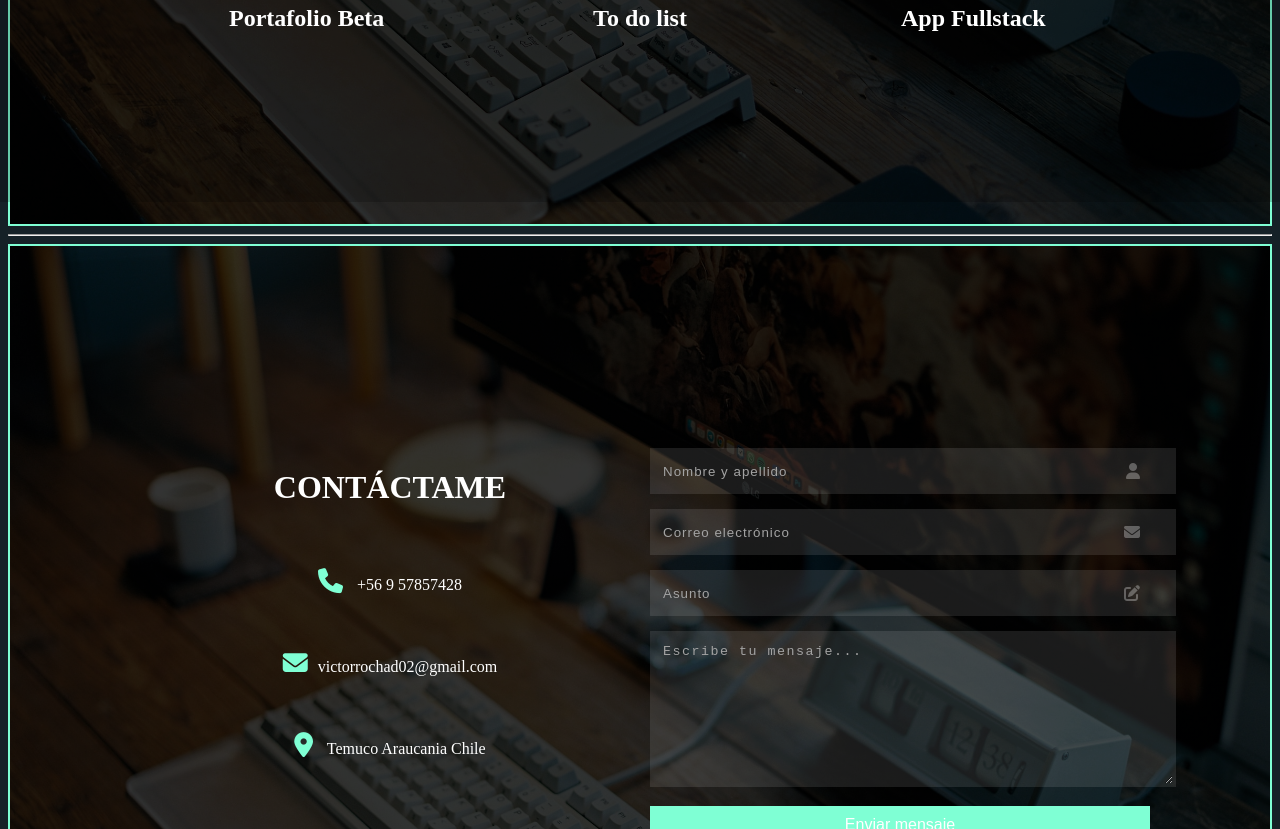
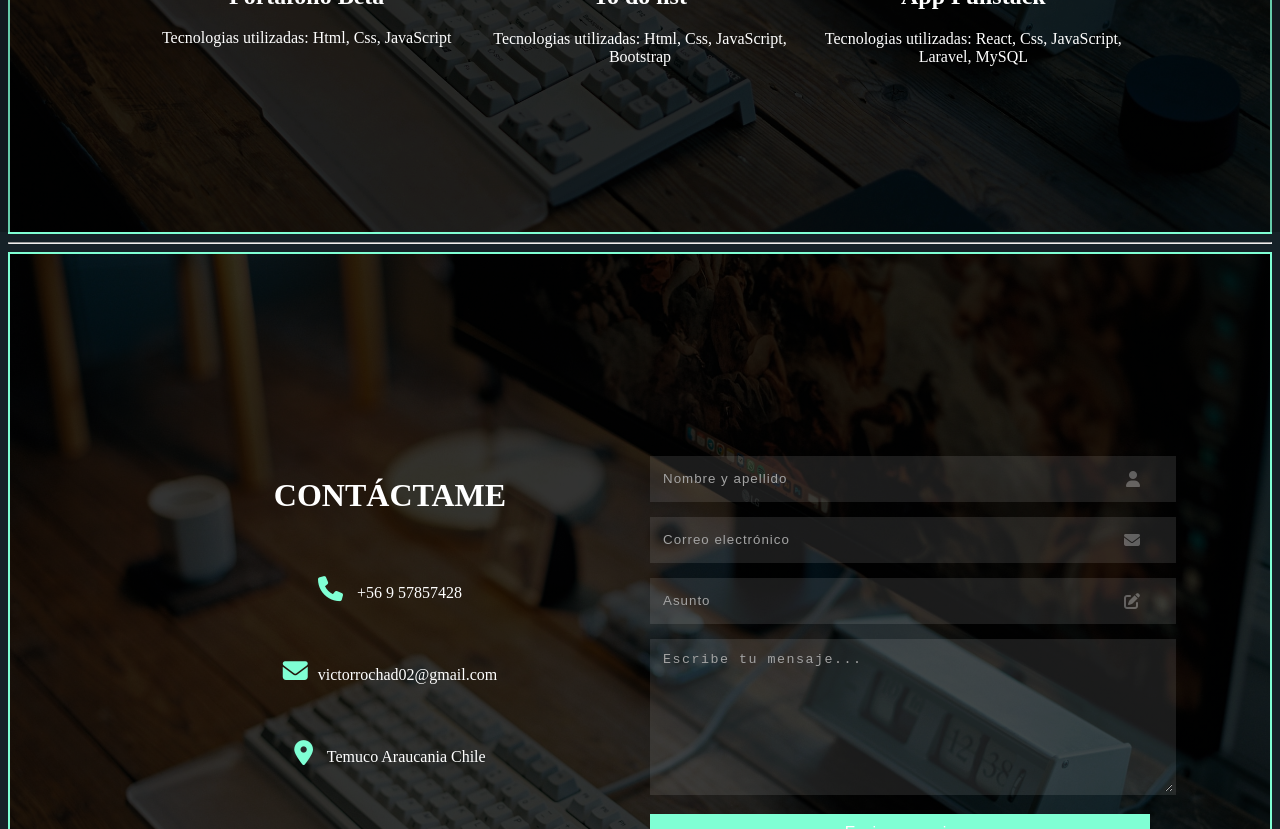
Before and after one commit to iR0cha/Portafolio, a plain HTML site: page index.html in a window 1280 px wide. Shown: the part 2226-3055 px from the top of the page. Drawn offline with nearby package versions, Linux system fonts and the light colour scheme.

Commit message:
Update index.html

```diff
--- a/index.html
+++ b/index.html
@@ -73,14 +73,18 @@
                     <div class="item">
                         <a href="https://ir0cha.github.io/pag/"><img style="width: 550px;" src="./imgs/PortafolioBeta.png" alt="Portafolio beta"></a>
                         <h2 style="color:white; text-align: center;">Portafolio Beta</h2>
+                        <p>Tecnologias utilizadas: Html, Css, JavaScript</p>
                     </div>
                     <div class="item">
                         <a href="https://ir0cha.github.io/To-Do-List/"><img style="width: 441px;" src="./imgs/ToDoList.png" alt="ToDoList"></a>
                         <h2 style="color:white; text-align: center;">To do list</h2>
+                        <p>Tecnologias utilizadas: Html, Css, JavaScript, Bootstrap</p>
                     </div>
                     <div class="item">
                         <a href="https://ir0cha.github.io/To-Do-List/"><img style="width: 441px;" src="./imgs/ToDoList.png" alt="ToDoList"></a>
                         <h2 style= "color:white; text-align: center;">App Fullstack</h2>
+                        <p>Tecnologias utilizadas: React, Css, JavaScript, Laravel, MySQL</p>
+
                     </div>
                 </section>
             </div>
```
